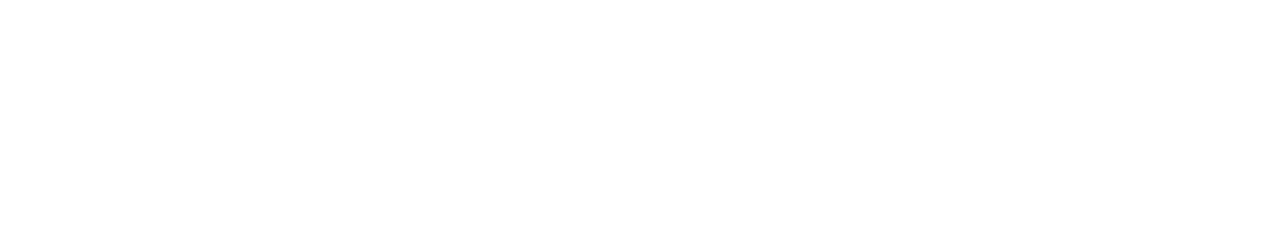
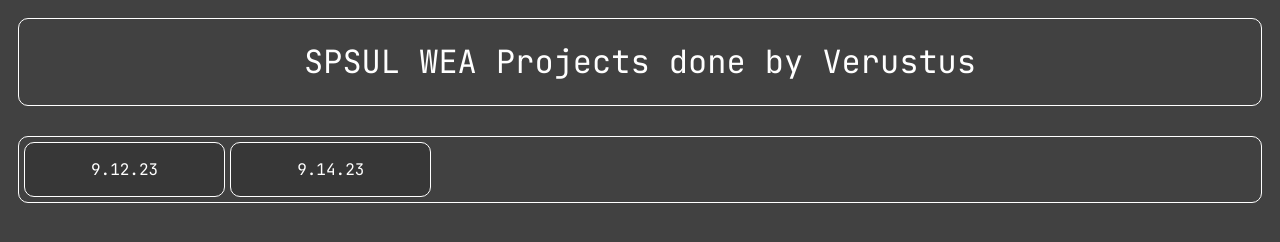
Before and after one commit to semicolonmystery/SPSUL-WEA, a plain HTML site: page index.html in a window 1280 px wide. Drawn offline with Linux system fonts and the light colour scheme.

Commit message:
Project list page commit.

```diff
--- a/index.html
+++ b/index.html
@@ -3,9 +3,27 @@
 <head>
     <meta charset="UTF-8">
     <meta name="viewport" content="width=device-width, initial-scale=1.0">
-    <title>Document</title>
+    <link href='https://fonts.googleapis.com/css?family=JetBrains Mono' rel='stylesheet'>
+    <link rel="stylesheet" href="style.css">
+    <title>SPSUL WEA Projects</title>
 </head>
 <body>
-
+    <div class="container">
+        <div class="header">
+            <h1>SPSUL WEA Projects done by Verustus</h1>
+        </div>
+        <ul class="projects">
+            <li>
+                <a href="projects/9.12.23">
+                    <p>9.12.23</p>
+                </a>
+            </li>
+            <li>
+                <a href="projects/9.14.23">
+                    <p>9.14.23</p>
+                </a>
+            </li>
+        </ul>
+    </div>
 </body>
 </html>
--- /dev/null
+++ b/style.css
@@ -0,0 +1,52 @@
+body {
+    background-color: rgb(65, 65, 65);
+    color: white;
+    font-family: JetBrains Mono;
+}
+.container {
+    display: block;
+    justify-content: center;
+    flex-direction: column;
+    padding: 10px;
+}
+.header > h1 {
+    font-weight: lighter;
+}
+.header {
+    border: 1px solid white;
+    border-radius: 10px;
+    margin-bottom: 30px;
+    text-align: center;
+}
+.projects {
+    border: 1px solid white;
+    border-radius: 10px;
+    padding: 5px;
+    display: grid;
+    grid-template-columns: repeat( auto-fill, minmax(200px, 1fr) );
+    column-gap: 5px;
+    row-gap: 5px;
+    align-items: center;
+    list-style-type: none;
+}
+.projects > li {
+    grid-column: auto;
+    border: 1px solid white;
+    border-radius: 10px;
+    padding: 0px;
+    text-align: center;
+    background-color: rgba(18, 18, 18, 0.2);
+}
+.projects > li:hover {
+    opacity: 0.5;
+}
+.projects > li > a {
+    margin: 0px;
+    display: flex;
+    width: 100%;
+    height: 100%;
+    align-items: center;
+    justify-content: center;
+    text-decoration: none;
+    color: white;
+}
```
Also changed, not shown: projects/9.14.23/index.html (renamed from 9.14.23/index.html, +0 -1 lines), 9.12.23/resources/js/script.js (deleted), README.md, projects/9.12.23/index.html (renamed from 9.12.23/index.html), projects/9.12.23/resources/css/styles.css (renamed from 9.12.23/resources/css/styles.css), projects/9.12.23/resources/img/pepe.jpg (renamed from 9.12.23/resources/img/pepe.jpg), projects/9.12.23/resources/img/pepe_1.png (renamed from 9.12.23/resources/img/pepe_1.png), projects/9.12.23/resources/js/script.js (added), projects/9.14.23/img/burger.jpg (renamed from 9.14.23/img/burger.jpg), projects/9.14.23/img/langos.jpg (renamed from 9.14.23/img/langos.jpg), projects/9.14.23/img/palacinky-spenat.jpg (renamed from 9.14.23/img/palacinky-spenat.jpg), projects/9.14.23/img/penne-spenat.jpeg (renamed from 9.14.23/img/penne-spenat.jpeg), projects/9.14.23/img/spagety-carbonara.jpg (renamed from 9.14.23/img/spagety-carbonara.jpg), projects/9.14.23/styles.css (renamed from 9.14.23/styles.css).
